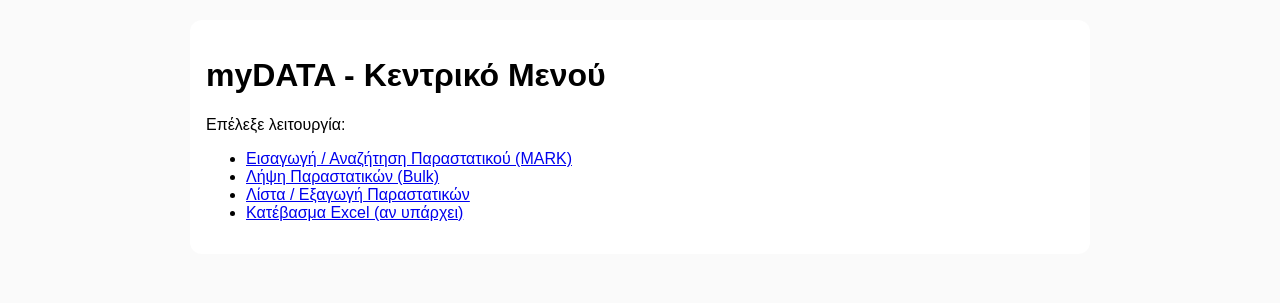
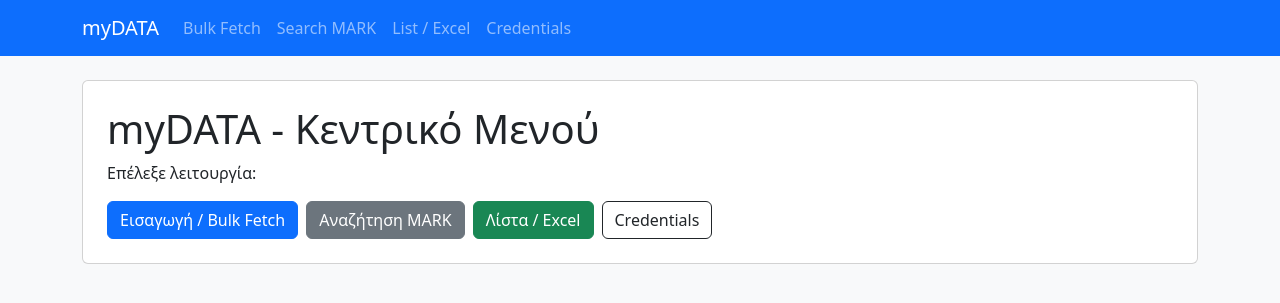
Before and after one commit to douradonis/Firebed_private, a Flask app: page / in a window 1280 px wide. Shown: the top 303 px of the page. Run offline with Flask 2, Linux system fonts and the light colour scheme.

Commit message:
Update nav.html

```diff
--- a/templates/nav.html
+++ b/templates/nav.html
@@ -1,17 +1,14 @@
-<!doctype html>
-<html lang="el">
-<head><meta charset="utf-8"><title>myDATA - Μενού</title>
-<style>body{font-family:Arial,sans-serif;max-width:900px;margin:20px auto;background:#fafafa}.card{background:#fff;padding:16px;margin:16px 0;border-radius:12px;}</style>
-</head>
-<body>
-<div class="card"><h1>myDATA - Κεντρικό Μενού</h1>
-<p>Επέλεξε λειτουργία:</p>
-<ul>
-  <li><a href="{{ url_for('viewer') }}">Εισαγωγή / Αναζήτηση Παραστατικού (MARK)</a></li>
-  <li><a href="{{ url_for('fetch_route') }}">Λήψη Παραστατικών (Bulk)</a></li>
-  <li><a href="{{ url_for('list_route') }}">Λίστα / Εξαγωγή Παραστατικών</a></li>
-  <li><a href="{{ url_for('download_excel') }}">Κατέβασμα Excel (αν υπάρχει)</a></li>
-</ul>
+{% extends "base.html" %}
+{% block title %}myDATA - Μενού{% endblock %}
+{% block content %}
+<div class="card p-4">
+  <h1>myDATA - Κεντρικό Μενού</h1>
+  <p>Επέλεξε λειτουργία:</p>
+  <div class="d-flex gap-2 flex-wrap">
+    <a class="btn btn-primary" href="{{ url_for('fetch') }}">Εισαγωγή / Bulk Fetch</a>
+    <a class="btn btn-secondary" href="{{ url_for('search') }}">Αναζήτηση MARK</a>
+    <a class="btn btn-success" href="{{ url_for('list_invoices') }}">Λίστα / Excel</a>
+    <a class="btn btn-outline-dark" href="{{ url_for('credentials') }}">Credentials</a>
+  </div>
 </div>
-</body>
-</html>
+{% endblock %}
```
